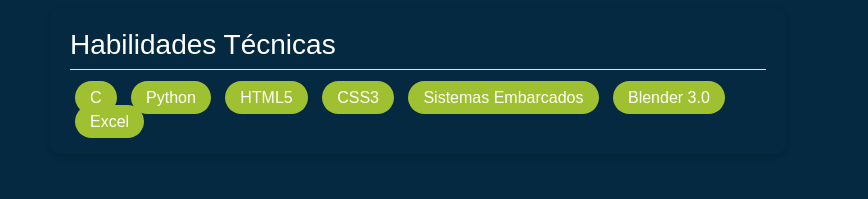
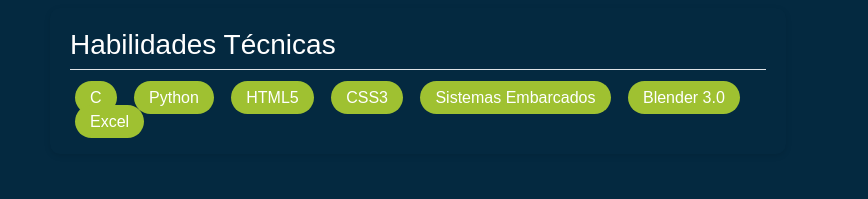
Before and after one commit to pedrofalconi-ux/sobre, a plain HTML site: page index.html in a window 1280 px wide. Shown: the part 297-496 px from the top of the page, 412-1280 px from the left. Drawn offline with nearby package versions, Linux system fonts and the light colour scheme.

Commit message:
Update index.html

```diff
--- a/index.html
+++ b/index.html
@@ -71,14 +71,15 @@
                 <section class="skills-section mb-5">
                     <h3 class="border-bottom pb-2 mb-3">Habilidades Técnicas</h3>
                     <div>
-                        <span class="skill-badge">C</span>
-                        <span class="skill-badge">Python</span>
-                        <span class="skill-badge">HTML5</span>
-                        <span class="skill-badge">CSS3</span>
-                        <span class="skill-badge">Sistemas Embarcados</span>
-                        <span class="skill-badge">Blender 3.0</span>
-                        <span class="skill-badge">Excel</span>
-                    </div>
+    <span class="skill-badge me-2">C</span>
+    <span class="skill-badge me-2">Python</span>
+    <span class="skill-badge me-2">HTML5</span>
+    <span class="skill-badge me-2">CSS3</span>
+    <span class="skill-badge me-2">Sistemas Embarcados</span>
+    <span class="skill-badge me-2">Blender 3.0</span>
+    <span class="skill-badge me-2">Excel</span>
+</div>
+
                 </section>
 
                 <section class="mb-5">
```
